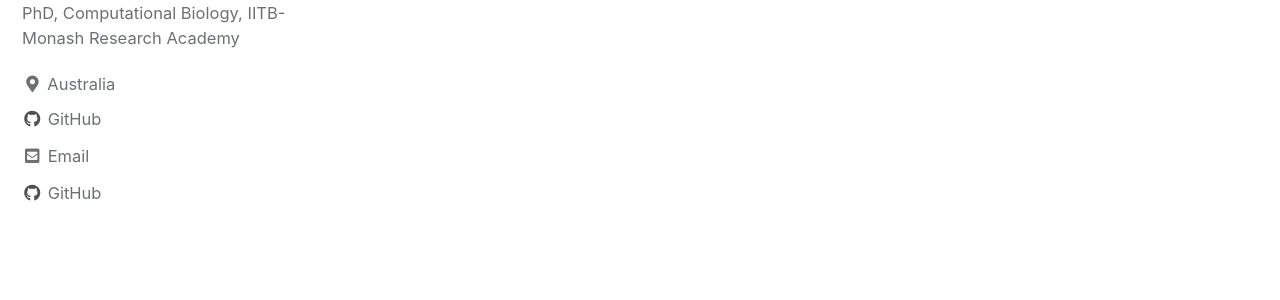
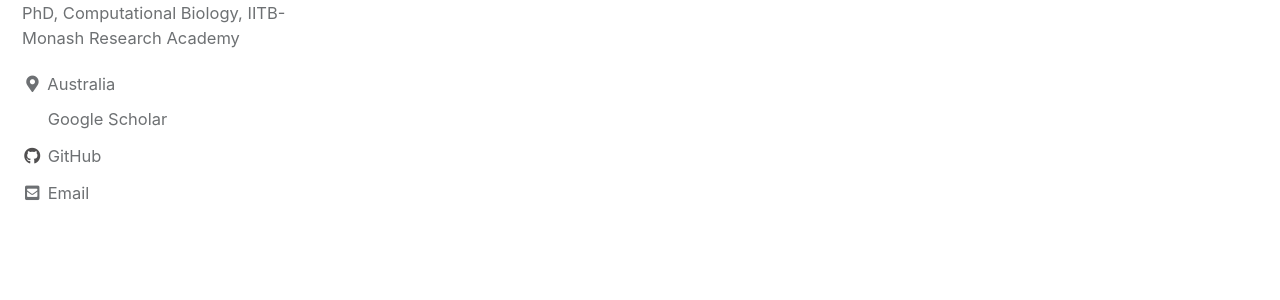
Before and after one commit to MuraliAadhityaMS/muraliaadhityams.github.io, a Jekyll site: the page built from index.html, in a window 1280 px wide. Shown: the part 273-573 px from the top of the page. Built offline with Jekyll 4.4.1, drawn with Linux system fonts in a browser that asks for light colours; cached includes are drawn as plain includes; the list of posts is cut into pages by our own code.

Commit message:
add gscholar icon

```diff
--- a/_config.yml
+++ b/_config.yml
@@ -111,11 +111,11 @@ author:
   location         : "Australia"
   email            : "muraliaadhitya.ms@monash.edu"
   googlescholar    : "https://scholar.google.com/citations?user=BMWhS-QAAAAJ&hl=en"
-  github           : "MuraliAadhityaMS"
+  # github           : "MuraliAadhityaMS"
   links:
-    # - label: "Work Email"
-      # icon: "fas fa-fw fa-envelope-square"
-      # url: "mailto:muraliaadhi@gmail.com"
+    - label: "Google Scholar"
+      icon: "fas fa-fw fa-google-scholar"
+      url: "https://scholar.google.com/citations?user=BMWhS-QAAAAJ&hl=en"
     - label: "Website"
       icon: "fas fa-fw fa-link"
       # url: "https://your-website.com"
```
